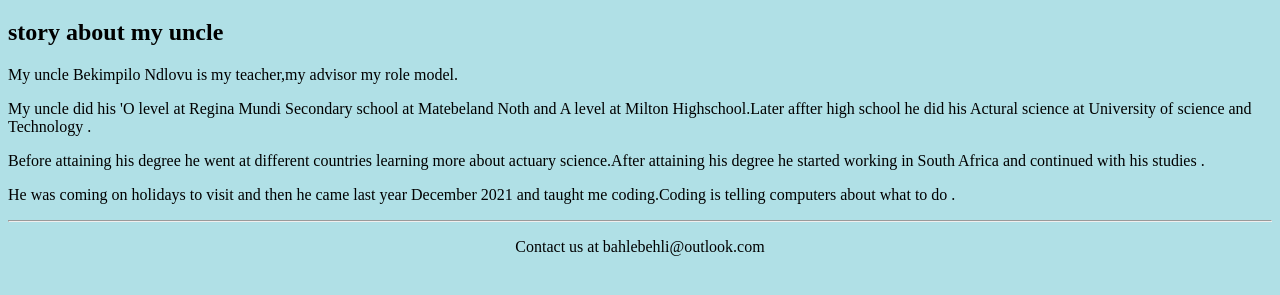
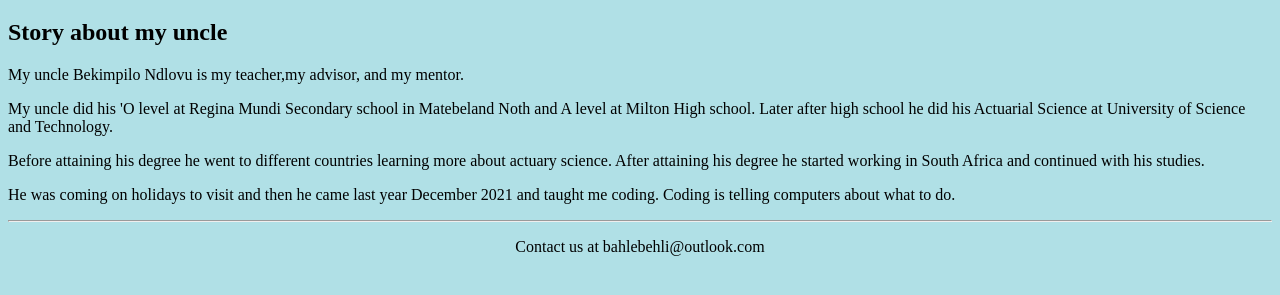
Before and after one commit to bahlebehli/Behlile, a plain HTML site: page index.html in a window 1280 px wide. Shown: the part 87-382 px from the top of the page. Drawn offline with Linux system fonts and the light colour scheme.

Commit message:
Update index.html

```diff
--- a/index.html
+++ b/index.html
@@ -14,11 +14,11 @@
             </nav>
                     <body>
                                     <h1>Hello world </h1>
-                                        <h2>story about my uncle</h2>
-                                           <p>My uncle Bekimpilo Ndlovu is my teacher,my advisor my role model.</p>
-                                              <p>My uncle did his 'O level at Regina Mundi Secondary school at Matebeland Noth and A level at Milton Highschool.Later affter high school he did his Actural science at University of science and Technology .</p>
-                                                  <p>Before attaining his degree he went at different countries learning more about actuary science.After attaining his degree he started working in South Africa and continued with his studies .</p>
-                                                     <p>He was coming on holidays to visit and then he came last year December 2021 and taught me coding.Coding is telling computers about what to do .</p>
+                                        <h2>Story about my uncle </h2>
+                                           <p>My uncle Bekimpilo Ndlovu is my teacher,my advisor, and my mentor. </p>
+                                              <p>My uncle did his 'O level at Regina Mundi Secondary school in Matebeland Noth and A level at Milton High school. Later after high school he did his Actuarial Science at University of Science and Technology. </p>
+                                                  <p>Before attaining his degree he went to different countries learning more about actuary science. After attaining his degree he started working in South Africa and continued with his studies. </p>
+                                                     <p>He was coming on holidays to visit and then he came last year December 2021 and taught me coding. Coding is telling computers about what to do. </p>
                     </body>
                                    <hr>
                                                   <footer class="foot">
```
